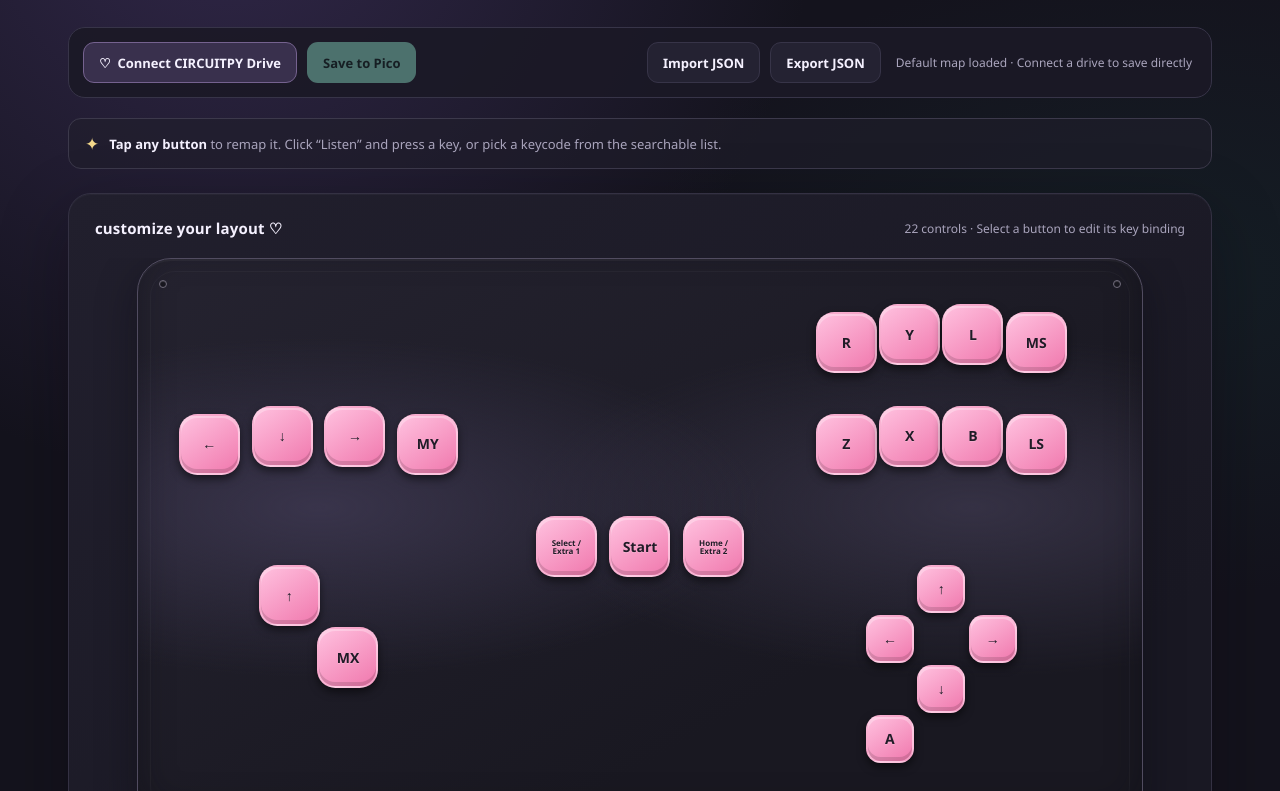
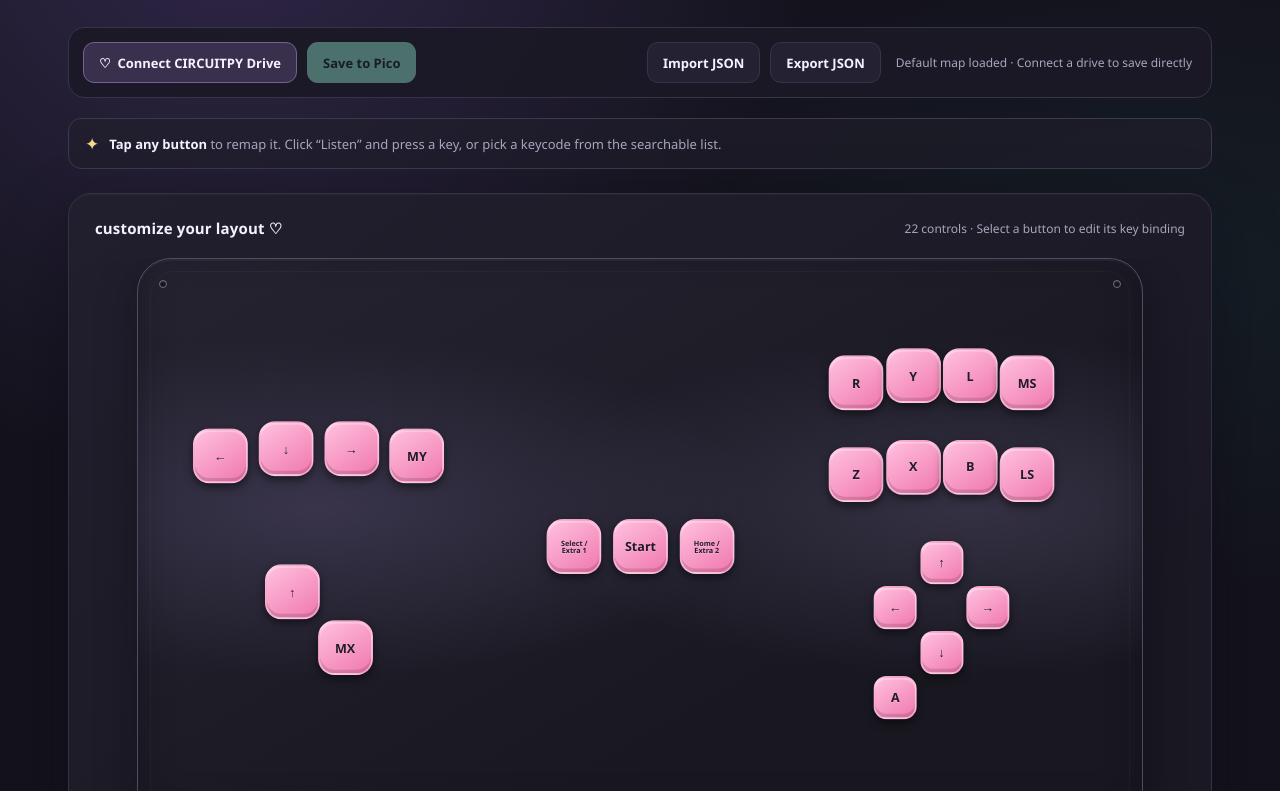
Before and after one commit to huntydhino/QiPad, a plain HTML site: page index.html in a window 1280 px wide. Shown: the part 148-939 px from the top of the page. Drawn offline with Linux system fonts and the light colour scheme.

Commit message:
Adjust layout positioning and scale for improved UI responsiveness

```diff
--- a/index.html
+++ b/index.html
@@ -164,11 +164,12 @@
       display: grid;
       grid-template-rows: 1fr;
       min-width: 0;
+      transform: scale(.9);
     }
     .movement-group { top: 26%; left: 3.5%; width: 29%; height: 54%; }
     .utility-group { top: 42%; left: 39%; width: 22%; height: 18%; }
-    .action-group { top: 8%; right: 5%; width: 30%; height: 36%; }
-    .cstick-group { right: 8%; bottom: 4%; width: 24%; height: 48%; }
+    .action-group { top: 14%; right: 5%; width: 30%; height: 36%; }
+    .cstick-group { right: 8%; bottom: 10%; width: 24%; height: 48%; }
     .button-grid { display: grid; min-width: 0; min-height: 0; }
     .movement-grid { grid-template: repeat(4, 1fr) / repeat(4, 1fr); }
     .utility-grid { grid-template: 1fr / repeat(3, 1fr); align-items: center; }
```
